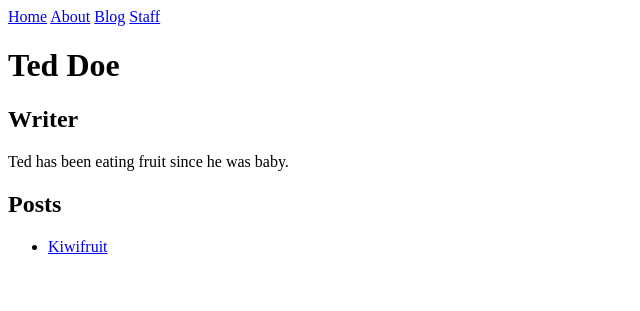
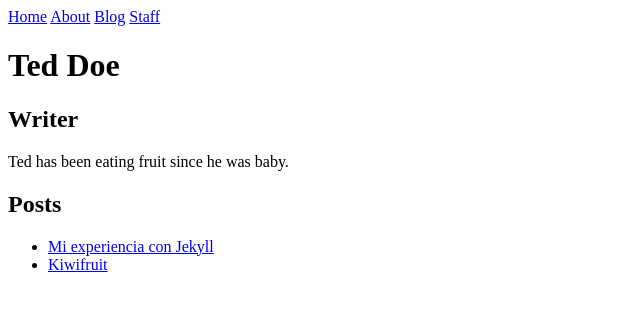
Before and after one commit to Bitsectriz/practica-jekyll, a Jekyll site: the page built from _authors/ted.md, in a window 1280 px wide. Shown: the top 311 px of the page, without its empty margins (0-640 px from the left). Built offline with Jekyll 4.4.1, drawn with Linux system fonts in a browser that asks for light colours.

Commit message:
Corrige las rutas y el autor de la publicación

```diff
--- a/_config.yml
+++ b/_config.yml
@@ -1,3 +1,6 @@
+url: "https://bitsectriz.github.io"
+baseurl: "/practica-jekyll"
+
 collections:
   authors:
     output: true
```
Also changed, not shown: _posts/2026-10-23-mi-entrada.md (+1 -1 lines).
